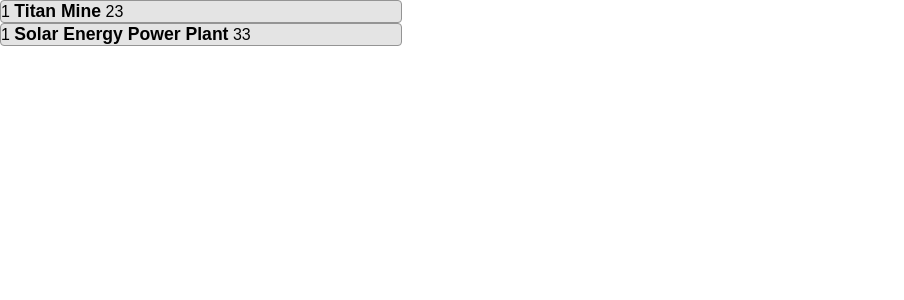
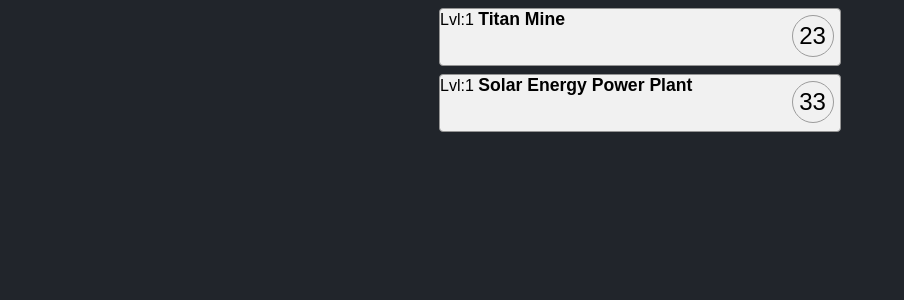
Before and after one commit to yoloSwagSEO/js-space-game, a PHP site: page / in a window 1280 px wide. Shown: the top 300 px of the page, without its empty margins (0-904 px from the left). Run offline with PHP 8.4, Linux system fonts and the light colour scheme.

Commit message:
modif: building styles

```diff
--- a/css/dist/main.css
+++ b/css/dist/main.css
@@ -2,7 +2,8 @@
 @import url(../normalize.css);
 @import url(../font-awesome.min.css);
 html {
-  font-size: 16px; }
+  font-size: 16px;
+  background-color: #21252b; }
 
 .hidden {
   display: none; }
@@ -10,20 +11,30 @@ html {
 /* Building Styles */
 .building {
   width: 400px;
-  background: #e4e4e4;
+  background: #f1f1f1;
   border: 1px solid #949494;
-  border-radius: 4px; }
-  .building .time {
-    font-size: 110%;
-    -webkit-transform: scale(1);
-        -ms-transform: scale(1);
-            transform: scale(1); }
+  border-radius: 4px;
+  height: 3.5rem;
+  margin: .5rem auto; }
+  .building .level::before {
+    content: 'Lvl:'; }
+  .building .upgradeTime, .building .remainingTime {
+    font-size: 150%;
+    float: right;
+    height: 2.5rem;
+    width: 2.5rem;
+    line-height: 2.5rem;
+    text-align: center;
+    border: 1px solid #9c9c9c;
+    border-radius: 50%;
+    margin: .4rem; }
   .building .info {
     font-weight: bold;
     font-size: 110%; }
   .building .upgradeTime {
     cursor: pointer; }
     .building .upgradeTime:hover {
-      color: red; }
+      color: #cc1d1d;
+      border-color: #717171; }
 
 /* END Building Styles */
--- a/index.php
+++ b/index.php
@@ -6,7 +6,7 @@
 			<div class="building_list" data-bind="foreach: Game.buildings">
 				<div class="building" data-bind="css: { upgrading: isRunning() == true }">
 					<span data-bind="text:id()" class="hidden"></span>
-					<span data-bind="text:level()"></span>
+					<span data-bind="text:level()" class="level"></span>
 					<span data-bind="text:info()" class="info"></span>
 					<span data-bind="text:upgradeTime(), click: StartCounter, visible: !isRunning()" class="upgradeTime"></span>
 					<!-- <span data-bind="text:elapsedTime()"></span> -->
```
Also changed, not shown: sass/dist/base-style.scss (+21 -5 lines).
